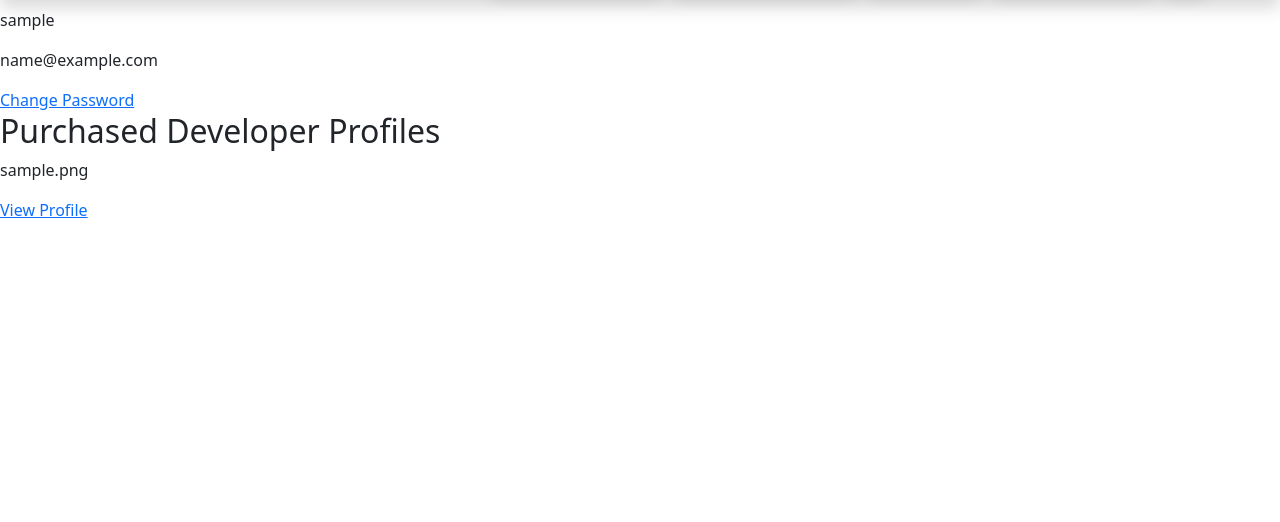
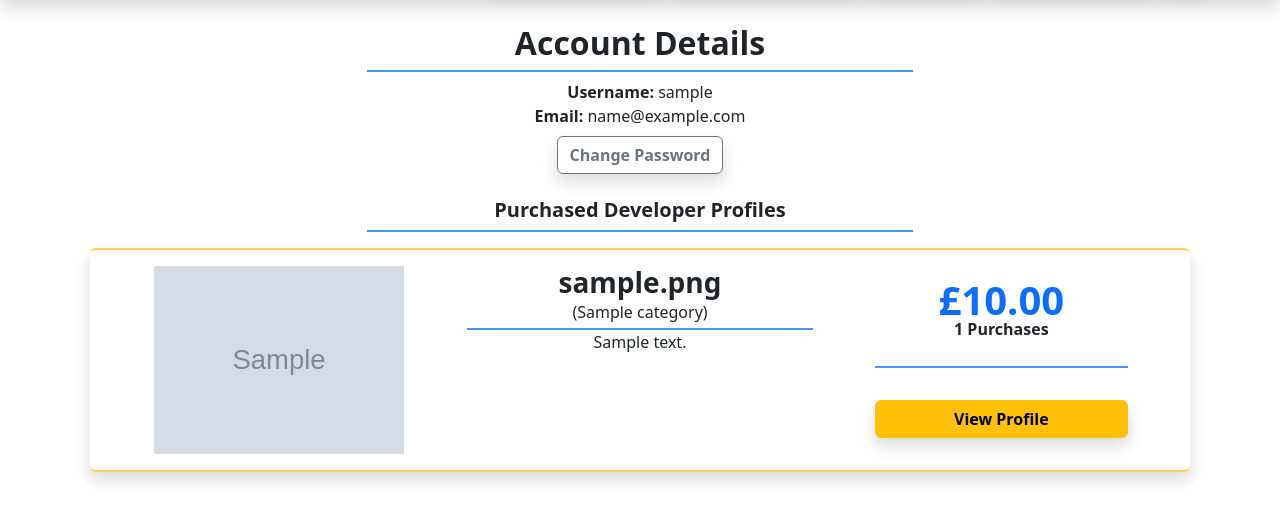
Before and after one commit to adampgiles/CI_PP4_SD, a Django app: page /accounts/my_account/ in a window 1280 px wide. Shown: the part 62-584 px from the top of the page. Run offline with Django 4.2, Linux system fonts and the light colour scheme; a user stored in the database is signed in; tables that the repository leaves empty hold one stand-in row (values such as "Sample post"); grey boxes marked "Sample" are stand-in pictures; parts of the project's set-up code (start-up, migrations or seed data) failed here and were passed over; some libraries are stand-ins or nearby versions.

Commit message:
style: updated user account layout and style

```diff
--- a/accounts/templates/accounts/user_account.html
+++ b/accounts/templates/accounts/user_account.html
@@ -2,27 +2,59 @@
 {% load static %}
 
 {% block content %}
+<div class="container text-center">
+    <div class="row justify-content-center align-items-center">
+        <div class="col-12 col-md-6">
+            <h2 class="my-2 p-2 fw-bolder border-bottom border-2 border-primary border-opacity-75">Account Details</h2>
+            <p class="m-0"><strong>Username: </strong>{{ request.user }}</p>
+            <p class="m-0"><strong>Email: </strong>{{ request.user.email }}</p>
+            <a class="btn btn-outline-secondary shadow fw-bolder m-2" href="{% url 'account_change_password' %}">Change Password</a>
+        </div>
+    </div>
+</div>
 
-<div class="user-account-block">
+<div class="container text-center">
+    <div class="row justify-content-center align-items-center">
+        <div class="col-12 col-md-6">
+            <h5 class="my-2 p-2 fw-bolder border-bottom border-2 border-primary border-opacity-75">Purchased Developer Profiles</h5>
+        </div>
+    </div>
+</div>
 
-    <p>{{ request.user }}</p>
-    <p>{{ request.user.email }}</p>
-    <a href="{% url 'account_change_password' %}">Change Password</a>
+<div class="container text-center">
+    {% for developer in developers %}
+    <div class="row text-center rounded m-2 p-2 shadow border-bottom border-top border-2 border-warning border-opacity-75 h-100">
 
-    <h2>Purchased Developer Profiles</h2>
-        {% if developers %}
-            {% for developer in developers %}
-                <div class="developer-block">
-                    <p>{{ developer.profile_name }}</p>
-                    <a href="{% url 'developer_profile' developer.id %}">
-                        <p>View Profile</p>
-                    </a>
-                </div>
-            {% endfor %}
-        {% else %}
-            <h3>No Developer Profiles Purchased.</h3>
-            <a href="{% url 'developers' %}">Explore Developers</a>
-        {% endif %}
+        <div class="col-12 col-md-4 d-flex align-items-center justify-content-center p-2">
+            {% if developer.image %}
+                <img class="dev-image" src="{{ developer.image.url }}" alt="{{ developer.profile_name }}">
+            {% else %}
+                <img class="dev-image" src="{{ MEDIA_URL }}no-image.jpg" alt="-- NO IMAGE --">
+            {% endif %}
+        </div>
+
+        <div class="col-12 col-md-4 d-flex flex-column align-items-center p-2">
+            <h3 class="fw-bolder p-0 m-0">{{ developer.profile_name }}</h3>
+
+            <p class="p-0 m-0">({{ developer.category.friendly_name }})</p>
+
+            <p class="m-1 border-top border-2 border-primary border-opacity-75 w-100">{{ developer.description }}</p>
+
+        </div>
+
+        <div class="col-12 col-md-4 d-flex flex-column align-items-center justify-content-center">
+
+            <p class="fw-bolder p-1 m-0 fs-1 text-primary h-25">£{{ developer.price }}</p>
+
+            <p class="border-bottom border-2 border-primary border-opacity-75 h-25 w-75 fw-bold">{% if developer.count_sold is None %} 0 Purchases {% else %} {{developer.count_sold}} Purchases {% endif %}</p>
+
+            <a class="btn btn-warning shadow m-1 fw-bolder my-3 w-75" href="{% url 'developer_profile' developer.id %}">View Profile</a>
+
+        </div>
     </div>
-
+    {% empty %}
+        <h3>No Developer Profiles Purchased</h3>
+        <a class="btn btn-warning shadow m-1 fw-bolder my-3 w-75" href="{% url 'developers' %}">Explore Developers</a>
+    {% endfor %}
+</div>
 {% endblock %}
```
